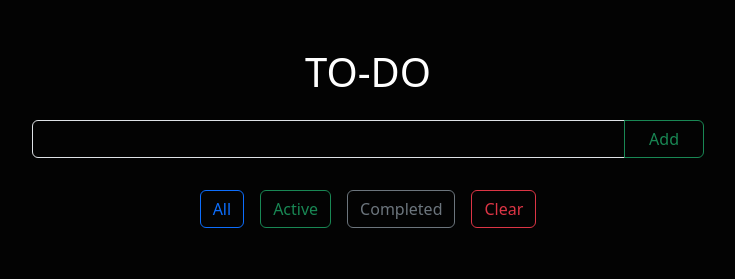
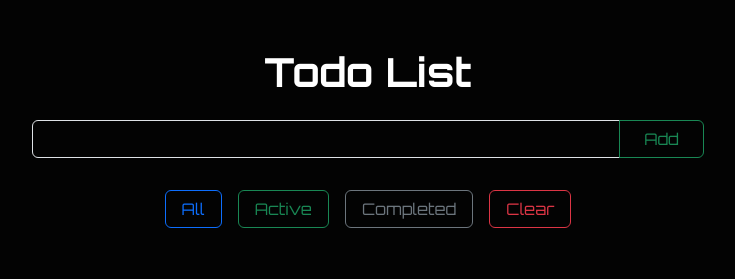
Before and after one commit to hadi-itobuz/todolist, a plain HTML site: page index.html in a window 1280 px wide. Shown: the whole page, without its empty margins (272-1007 px from the left). Drawn offline with nearby package versions, Linux system fonts and the light colour scheme.

Commit message:
FIX: Updated folder structure

```diff
--- a/index.html
+++ b/index.html
@@ -7,12 +7,12 @@
     <title>Todo</title>
     <link href="https://cdn.jsdelivr.net/npm/bootstrap@5.3.3/dist/css/bootstrap.min.css" rel="stylesheet"
         integrity="sha384-QWTKZyjpPEjISv5WaRU9OFeRpok6YctnYmDr5pNlyT2bRjXh0JMhjY6hW+ALEwIH" crossorigin="anonymous">
-        <link rel="stylesheet" href="./style.css">
+        <link rel="stylesheet" href="./styles/style.css">
 </head>
 
 <body>
     <div class="todo d-flex flex-column align-items-center justify-content-center m-2 p-2 m-md-auto p-md-5 gap-3">
-        <h1 class="text-center">TO-DO</h1>
+        <h1 class="text-center fw-bold" id="heading">Todo List</h1>
         <div class="todo__input input-group">
             <input class="form-control bg-transparent" id="todo-input" type="text">
             <button class="btn btn-outline-success px-3 px-md-4" id="add-todo">Add</button>
@@ -21,10 +21,10 @@
 
         </div>
         <div class="todo__btns d-flex flex-wrap justify-content-center gap-3">
-            <button class="btn btn-outline-primary" id="all">All</button>
-            <button class="btn btn-outline-success" id="active">Active</button>
-            <button class="btn btn-outline-secondary" id="complete">Completed</button>
-            <button class="btn btn-outline-danger" id="clear">Clear</button>
+            <button class="btn btn-outline-primary px-3" id="all">All</button>
+            <button class="btn btn-outline-success px-3" id="active">Active</button>
+            <button class="btn btn-outline-secondary px-3" id="complete">Completed</button>
+            <button class="btn btn-outline-danger px-3" id="clear">Clear</button>
         </div>
     </div>
     <script src="script.js"></script>
--- a/package.json
+++ /dev/null
@@ -1,5 +0,0 @@
-{
-  "dependencies": {
-    "bootstrap": "^5.3.3"
-  }
-}
--- a/script.js
+++ b/script.js
@@ -8,6 +8,19 @@ const completeBtn = document.getElementById("complete");
 const clearBtn = document.getElementById("clear");
 const todoList = JSON.parse(localStorage.getItem("todoItems")) || [];
 let uniqueID = JSON.parse(localStorage.getItem("uid")) || 0;
+const heading=document.getElementById("heading")
+const headingText="Todo List"
+
+textSequence(0, '');
+function textSequence(i, value) {
+  if (headingText.length > i) {
+    setTimeout(function() {
+      value += headingText[i];
+      heading.innerHTML = value;
+      textSequence(++i, value);
+    }, 150);
+  }
+}
 
 class todo {//class
     constructor(task) {
@@ -157,4 +170,3 @@ clearBtn.addEventListener('click', () => {
 todoList.forEach(e => {//adding elemnts presnt in todo list to DOM on reload
     addTodo(e);
 });
-//shifted to branch dev
--- a/style.scss
+++ b/styles/style.scss
@@ -1,8 +1,10 @@
+@import url('https://fonts.googleapis.com/css2?family=Orbitron:wght@400..900&display=swap');
 * {
     box-sizing: border-box;
     margin: 0;
     padding: 0;
     color: white;
+    font-family: "Orbitron", serif;
 }
 
 body {
@@ -21,6 +23,7 @@ body {
 
     #todo-input {
         color: white;
+        font-weight: 400;
     }
 
     &__container {
```
Also changed, not shown: styles/style.css, 3 other files.
